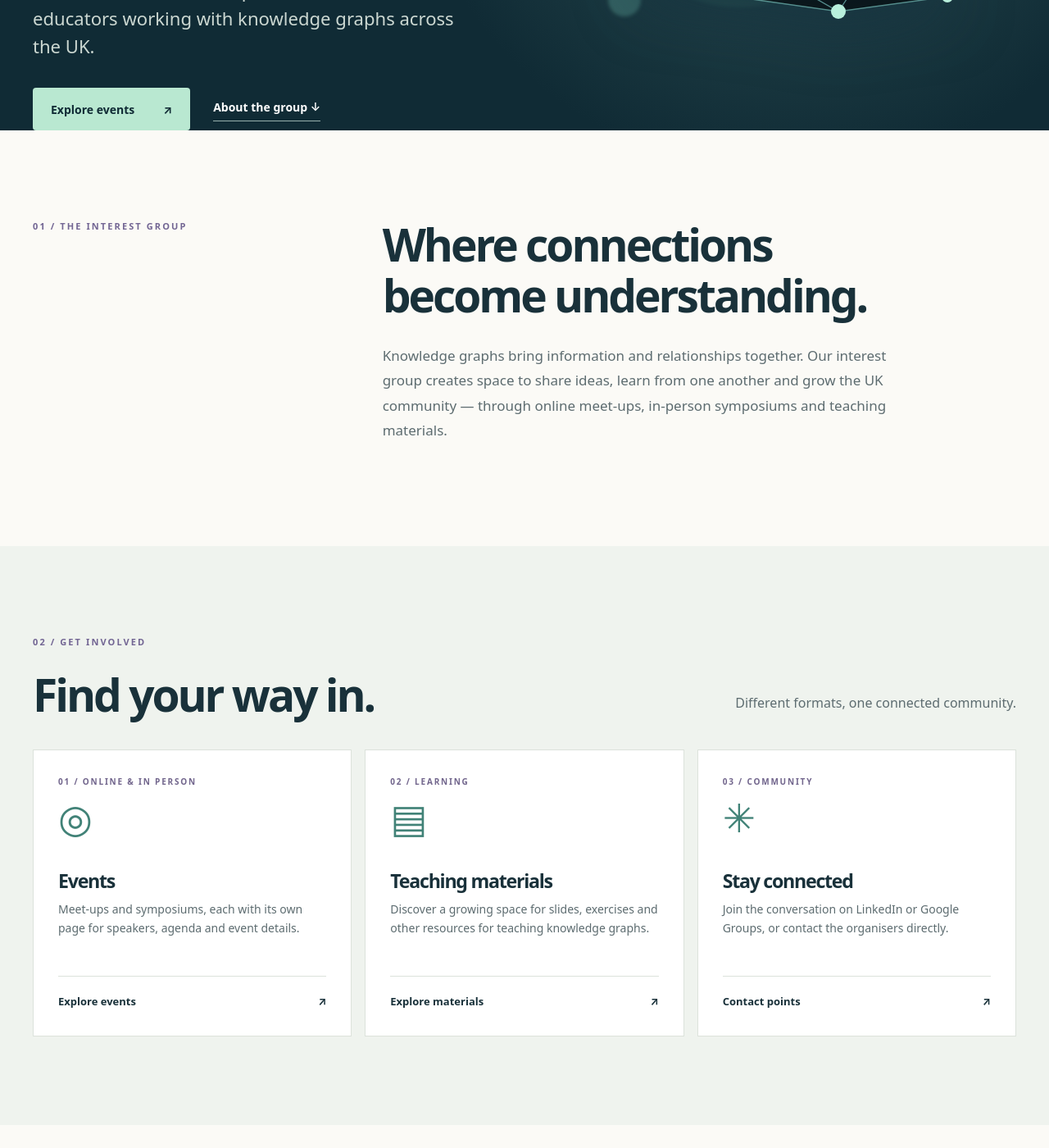
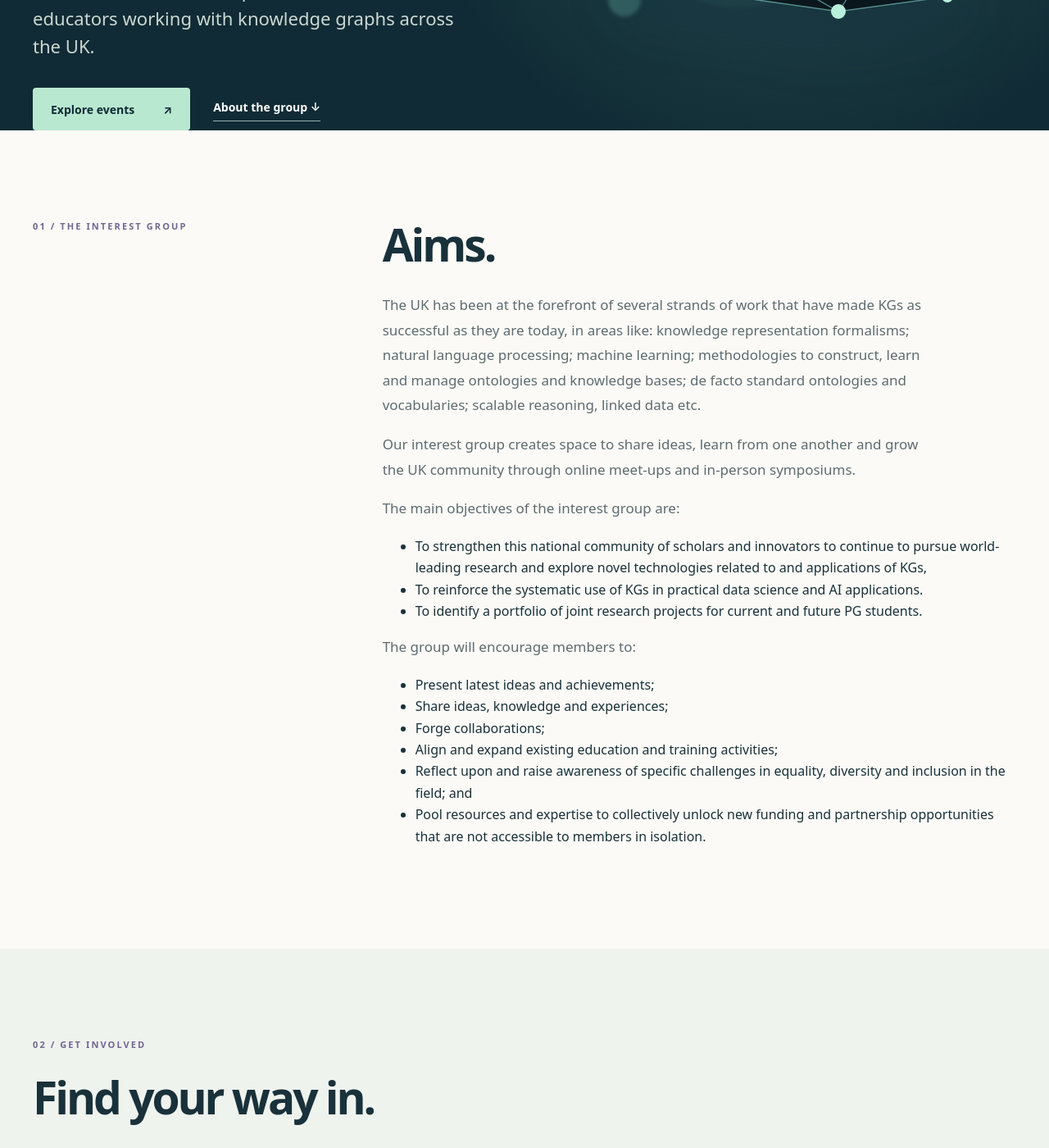
Before and after one commit to uk-knowledge-graphs/uk-knowledge-graphs.github.io, a Jekyll site: the page built from index.html, in a window 1280 px wide and 1400 px high, scrolled down 625 px. Shown: the whole window at 82% size. Built offline with Jekyll 4.4.1, drawn with Linux system fonts in a browser that asks for light colours; some of the changed text lies outside the part shown.

Commit message:
Updated content

```diff
--- a/index.html
+++ b/index.html
@@ -6,7 +6,7 @@ description: Join the UK Knowledge Graphs Interest Group.
 <section class="hero">
   <div class="container hero-grid">
     <div>
-      <span class="eyebrow"><span class="dot"></span> A UK-wide community</span>
+      <span class="eyebrow"><span class="dot"></span> A UK-KG community</span>
       <h1>UK Interest Group on Knowledge Graphs.</h1>
       <p class="lead">A home for researchers, practitioners and educators working with knowledge graphs across the UK.</p>
       <div class="actions"><a class="button button-light" href="{{ '/events/' | relative_url }}">Explore events <span aria-hidden="true">↗</span></a><a class="text-link" href="{{ '/#about' | relative_url }}">About the group <span aria-hidden="true">↓</span></a></div>
@@ -24,25 +24,56 @@ description: Join the UK Knowledge Graphs Interest Group.
 </section>
 
 <section class="section" id="about">
-  <div class="container section-intro"><span class="section-kicker">01 / THE INTEREST GROUP</span><div><h2>Where connections<br>become understanding.</h2><p>Knowledge graphs bring information and relationships together. Our interest group creates space to share ideas, learn from one another and grow the UK community — through online meet-ups, in-person symposiums and teaching materials.</p>
+  <div class="container section-intro"><span class="section-kicker">01 / THE INTEREST GROUP</span>
+  <div>
+  <h2>Aims.</h2>
+
+  <p>The UK has been at the forefront of several strands of work that have made KGs as successful as they are today, in areas like:
+  knowledge representation formalisms; natural language processing; machine learning; methodologies to construct, learn and manage ontologies and
+  knowledge bases; de facto standard ontologies and vocabularies; scalable reasoning, linked data etc.</p>
+
+  <p>Our interest group creates space to share ideas, learn from one another and grow the UK community through online meet-ups and in-person symposiums.</p>
+
+
+<p>The main objectives of the interest group are:</p>
+<ul>
+<li>To strengthen this national community of scholars and innovators to continue to pursue world-leading research and explore novel technologies related to and applications of KGs,</li>
+<li>To reinforce the systematic use of KGs in practical data science and AI applications.</li>
+<li>To identify a portfolio of joint research projects for current and future PG students.</li>
+</ul>
+
+<p>The group will encourage members to:</p>
+<ul>
+<li>Present latest ideas and achievements;</li>
+<li>Share ideas, knowledge and experiences;</li>
+<li>Forge collaborations;</li>
+<li>Align and expand existing education and training activities;</li>
+<li>Reflect upon and raise awareness of specific challenges in equality, diversity and inclusion in the field; and</li>
+<li>Pool resources and expertise to collectively unlock new funding and partnership opportunities that are not accessible to members in isolation.</li>
+</ul>
+
   <!-- <p>Relaunching the <a href="https://www.turing.ac.uk/research/interest-groups/knowledge-graphs">Knowledge Graphs Interest Group at The Alan Turing Institute</a>, now with support from the Open Data Institute.</p> -->
   </div></div>
 </section>
 
 <section class="section section-tint">
   <div class="container">
-    <div class="section-heading"><div><span class="section-kicker">02 / GET INVOLVED</span><h2>Find your way in.</h2></div><p>Different formats, one connected community.</p></div>
+    <div class="section-heading"><div><span class="section-kicker">02 / GET INVOLVED</span><h2>Find your way in.</h2></div>
+	<!--<p>Different formats, one connected community.</p>-->
+	</div>
     <div class="feature-grid">
-      <a class="feature-card" href="{{ '/events/' | relative_url }}"><span class="feature-num">01 / ONLINE &amp; IN PERSON</span><div class="feature-icon" aria-hidden="true">◎</div><h3>Events</h3><p>Meet-ups and symposiums, each with its own page for speakers, agenda and event details.</p><span class="card-link">Explore events <span aria-hidden="true">↗</span></span></a>
-      <a class="feature-card" href="{{ '/teaching/' | relative_url }}"><span class="feature-num">02 / LEARNING</span><div class="feature-icon" aria-hidden="true">▤</div><h3>Teaching materials</h3><p>Discover a growing space for slides, exercises and other resources for teaching knowledge graphs.</p><span class="card-link">Explore materials <span aria-hidden="true">↗</span></span></a>
-      <a class="feature-card" href="{{ '/#contact' | relative_url }}"><span class="feature-num">03 / COMMUNITY</span><div class="feature-icon" aria-hidden="true">✳</div><h3>Stay connected</h3><p>Join the conversation on LinkedIn or Google Groups, or contact the organisers directly.</p><span class="card-link">Contact points <span aria-hidden="true">↗</span></span></a>
+      <a class="feature-card" href="{{ '/events/' | relative_url }}"><span class="feature-num">01 / ONLINE &amp; IN PERSON</span><div class="feature-icon" aria-hidden="true">◎</div><h3>Events</h3><p>Meet-ups and symposiums with event details and mateial.</p><span class="card-link">Explore events <span aria-hidden="true">↗</span></span></a>
+      <!-- <a class="feature-card" href="{{ '/teaching/' | relative_url }}"><span class="feature-num">02 / LEARNING</span><div class="feature-icon" aria-hidden="true">▤</div><h3>Teaching materials</h3><p>Discover a growing space for slides, exercises and other resources for teaching knowledge graphs.</p><span class="card-link">Explore materials <span aria-hidden="true">↗</span></span></a>-->
+	  <a class="feature-card" href="https://github.com/turing-knowledge-graphs/teaching/blob/main/README.md"><span class="feature-num">02 / LEARNING</span><div class="feature-icon" aria-hidden="true">▤</div><h3>Teaching materials</h3><p>Discover a growing space for slides, exercises and other resources for teaching knowledge graphs.</p><span class="card-link">Explore materials <span aria-hidden="true">↗</span></span></a>
+      <a class="feature-card" href="{{ '/#contact' | relative_url }}"><span class="feature-num">03 / COMMUNITY</span><div class="feature-icon" aria-hidden="true">✳</div><h3>Stay connected</h3><p>Join the conversation on LinkedIn, Google Groups, or the Slack space.</p><span class="card-link">Contact points <span aria-hidden="true">↗</span></span></a>
     </div>
   </div>
 </section>
 
 <section class="section" id="chairs">
   <div class="container">
-    <div class="section-heading"><div><span class="section-kicker">03 / THE PEOPLE</span><h2>Meet the chairs.</h2></div><p>Across universities, research institutes and open data.</p></div>
+    <div class="section-heading"><div><span class="section-kicker">03 / THE PEOPLE</span><h2>Meet the chairs.</h2></div>
+	<!--<p>Across universities, research institutes and open data.</p></div>-->
     <div class="chairs-grid">
       {% for chair in site.data.chairs %}
       <article class="chair-card"><div class="chair-image"><img src="{{ chair.image | relative_url }}" alt="Portrait placeholder for {{ chair.name | escape }}" loading="lazy" width="360" height="360"></div><div class="chair-details"><h3>{{ chair.name | escape }}</h3><p>{{ chair.affiliation | escape }}</p></div></article>
@@ -58,7 +89,7 @@ description: Join the UK Knowledge Graphs Interest Group.
     <div class="contact-grid">
       <a class="contact-card" href="{{ site.data.contact.linkedin | escape }}"><h3>LinkedIn group</h3><p>Connect with people working on knowledge graphs.</p><span>Open LinkedIn group ↗</span></a>
       <a class="contact-card" href="{{ site.data.contact.google_group | escape }}"><h3>Google group</h3><p>Follow community discussions and updates.</p><span>Open Google group ↗</span></a>
-      <a class="contact-card" href="mailto:{{ site.data.contact.email | escape }}?subject=UK%20Knowledge%20Graphs%20Interest%20Group"><h3>Email the organisers</h3><p>Suggest an event, share teaching material or get in touch.</p><span>{{ site.data.contact.email | escape }}</span></a>
+      <a class="contact-card" href="mailto:{{ site.data.contact.email | escape }}?subject=UK%20Knowledge%20Graphs%20Interest%20Group"><h3>Slack channel</h3><p>Request access to the Slack space.</p><span>{{ site.data.contact.email | escape }}</span></a>
     </div>
   </div>
 </section>
```
